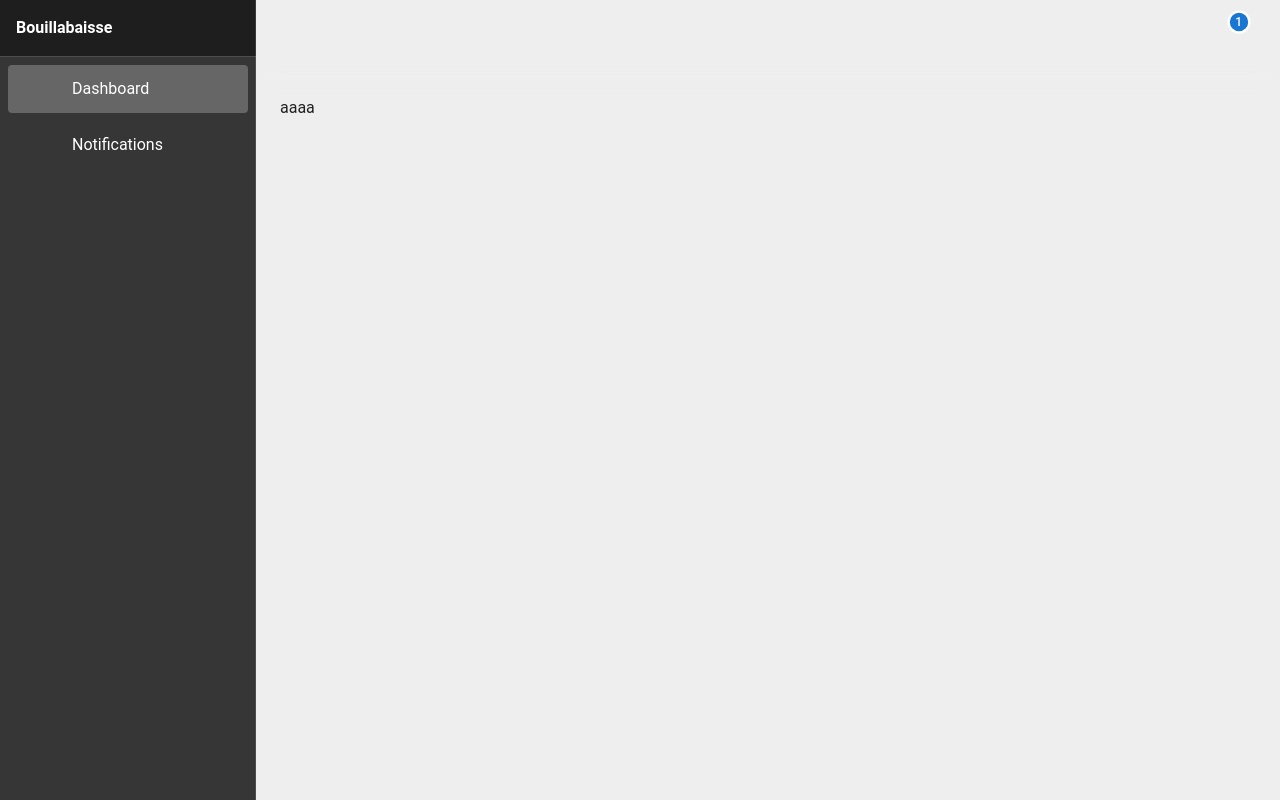
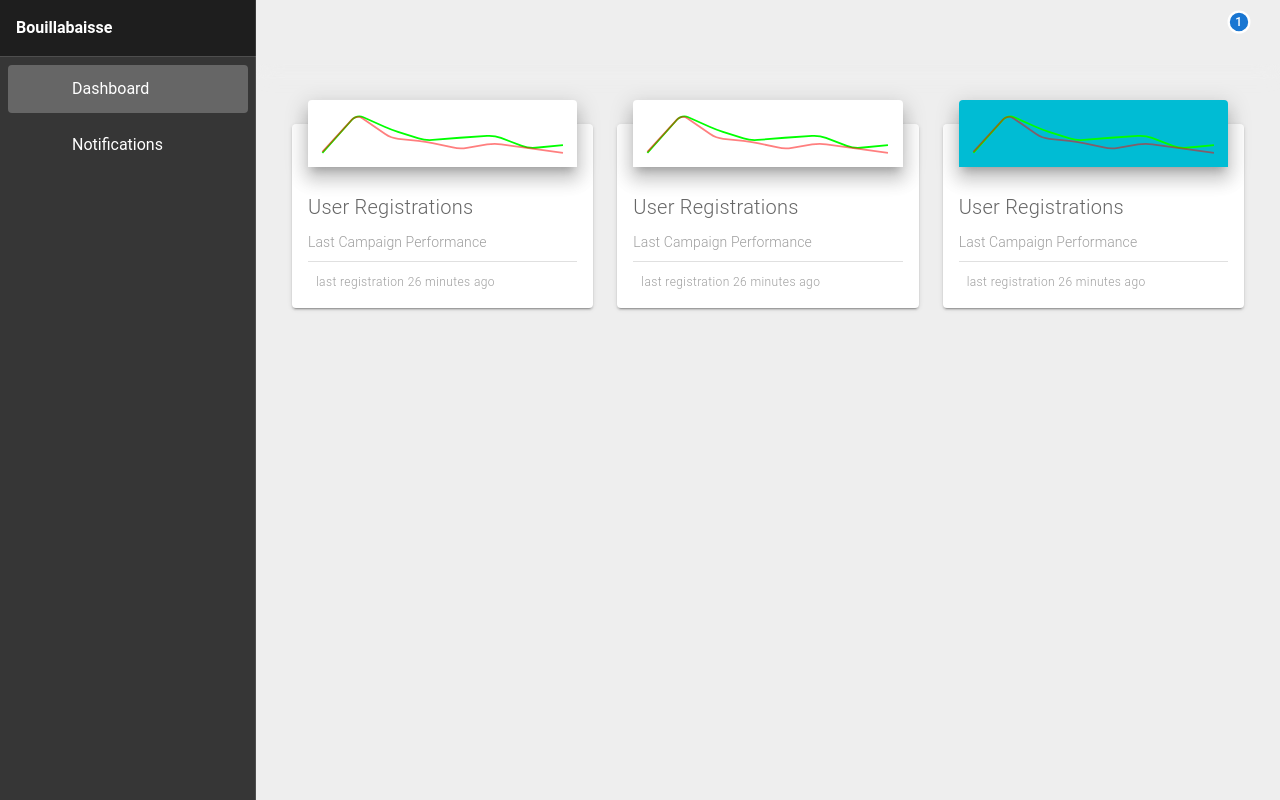
Before and after one commit to italobologna/bouillabaisse-monitor, a Vue app in the folder bouillabaisse-frontend/: page /dashboard in a window 1280 px wide. Built offline with nearby package versions, Linux system fonts and the light colour scheme; the HTML template or start-up script is replaced by a standard one.

Commit message:
Adds the graph templates to the dashboard

```diff
--- a/bouillabaisse-frontend/src/components/dashboard.vue
+++ b/bouillabaisse-frontend/src/components/dashboard.vue
@@ -1,13 +1,152 @@
 <template>
   <div>
-    aaaa
+    <v-container>
+      <v-row>
+        <v-col>
+          <v-card class="mt-4 mx-auto" max-width="400">
+            <v-sheet
+              class="v-sheet--offset mx-auto"
+              color="white"
+              elevation="12"
+              max-width="calc(100% - 32px)"
+            >
+              <v-sparkline
+                :value="value1"
+                smooth
+                color="rgb(0, 255, 0, 1)"
+                line-width="2"
+                padding="16"
+              ></v-sparkline>
+              <v-sparkline
+                :value="value2"
+                smooth
+                color="rgb(255, 0, 0, 0.5)"
+                line-width="2"
+                padding="16"
+                class="stackSpark"
+              ></v-sparkline>
+            </v-sheet>
+
+            <v-card-text class="pt-0">
+              <div class="title font-weight-light mb-2">User Registrations</div>
+              <div class="subheading font-weight-light grey--text">
+                Last Campaign Performance
+              </div>
+              <v-divider class="my-2"></v-divider>
+              <v-icon class="mr-2" small> mdi-clock </v-icon>
+              <span class="caption grey--text font-weight-light"
+                >last registration 26 minutes ago</span
+              >
+            </v-card-text>
+          </v-card>
+        </v-col>
+        <v-col>
+          <v-card class="mt-4 mx-auto" max-width="400">
+            <v-sheet
+              class="v-sheet--offset mx-auto"
+              color="white"
+              elevation="12"
+              max-width="calc(100% - 32px)"
+            >
+              <v-sparkline
+                :value="value1"
+                smooth
+                color="rgb(0, 255, 0, 1)"
+                line-width="2"
+                padding="16"
+              ></v-sparkline>
+              <v-sparkline
+                :value="value2"
+                smooth
+                color="rgb(255, 0, 0, 0.5)"
+                line-width="2"
+                padding="16"
+                class="stackSpark"
+              ></v-sparkline>
+            </v-sheet>
+
+            <v-card-text class="pt-0">
+              <div class="title font-weight-light mb-2">User Registrations</div>
+              <div class="subheading font-weight-light grey--text">
+                Last Campaign Performance
+              </div>
+              <v-divider class="my-2"></v-divider>
+              <v-icon class="mr-2" small> mdi-clock </v-icon>
+              <span class="caption grey--text font-weight-light"
+                >last registration 26 minutes ago</span
+              >
+            </v-card-text>
+          </v-card>
+        </v-col>
+        <v-col>
+          <v-card class="mt-4 mx-auto" max-width="400">
+            <v-sheet
+              class="v-sheet--offset mx-auto"
+              color="cyan"
+              elevation="12"
+              max-width="calc(100% - 32px)"
+            >
+              <v-sparkline
+                :value="value1"
+                smooth
+                color="rgb(0, 255, 0, 1)"
+                line-width="2"
+                padding="16"
+              ></v-sparkline>
+              <v-sparkline
+                :value="value2"
+                smooth
+                color="rgb(255, 0, 0, 0.5)"
+                line-width="2"
+                padding="16"
+                class="stackSpark"
+              ></v-sparkline>
+            </v-sheet>
+
+            <v-card-text class="pt-0">
+              <div class="title font-weight-light mb-2">User Registrations</div>
+              <div class="subheading font-weight-light grey--text">
+                Last Campaign Performance
+              </div>
+              <v-divider class="my-2"></v-divider>
+              <v-icon class="mr-2" small> mdi-clock </v-icon>
+              <span class="caption grey--text font-weight-light"
+                >last registration 26 minutes ago</span
+              >
+            </v-card-text>
+          </v-card>
+        </v-col>
+      </v-row>
+    </v-container>
   </div>
 </template>
 
 <script>
 export default {
   data: () => ({
-    cards: ["Today", "Yesterday"],
+    labels: ["12am", "3am", "6am", "9am", "12pm", "3pm", "6pm", "9pm"],
+    value: [200, 675, 410, 390, 310, 460, 250, 240],
   }),
+  computed: {
+    value1() {
+      return this.value.map((i) => (2.0 + Math.random()) * i);
+    },
+    value2() {
+      return this.value.map((i) => (1.0 + Math.random()) * i);
+    },
+  },
 };
 </script>
+
+<style scoped>
+.v-sheet--offset {
+  top: -24px;
+  position: relative;
+}
+
+.stackSpark {
+  position: absolute;
+  top: 0;
+  left: 0;
+}
+</style>
```
